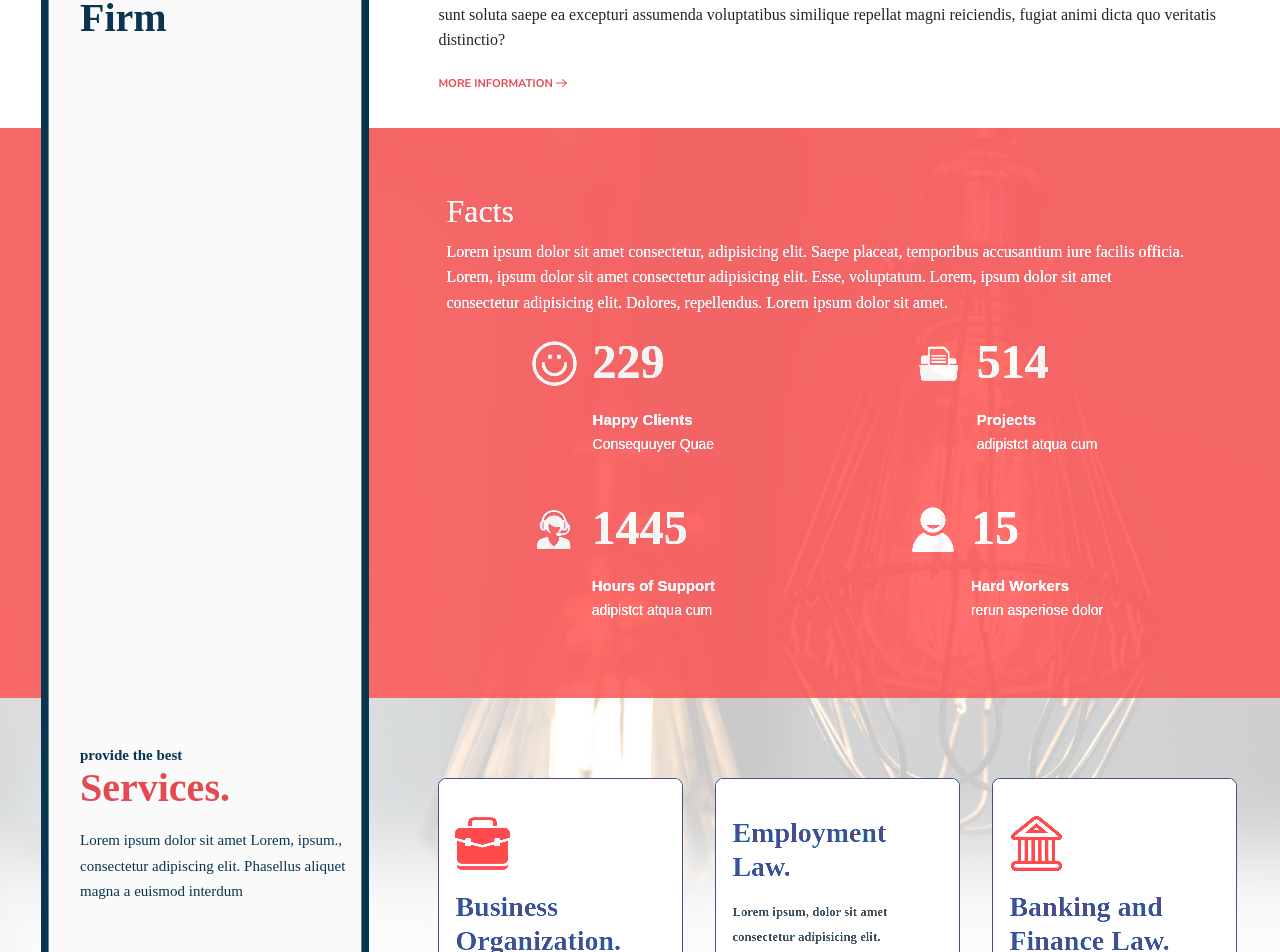
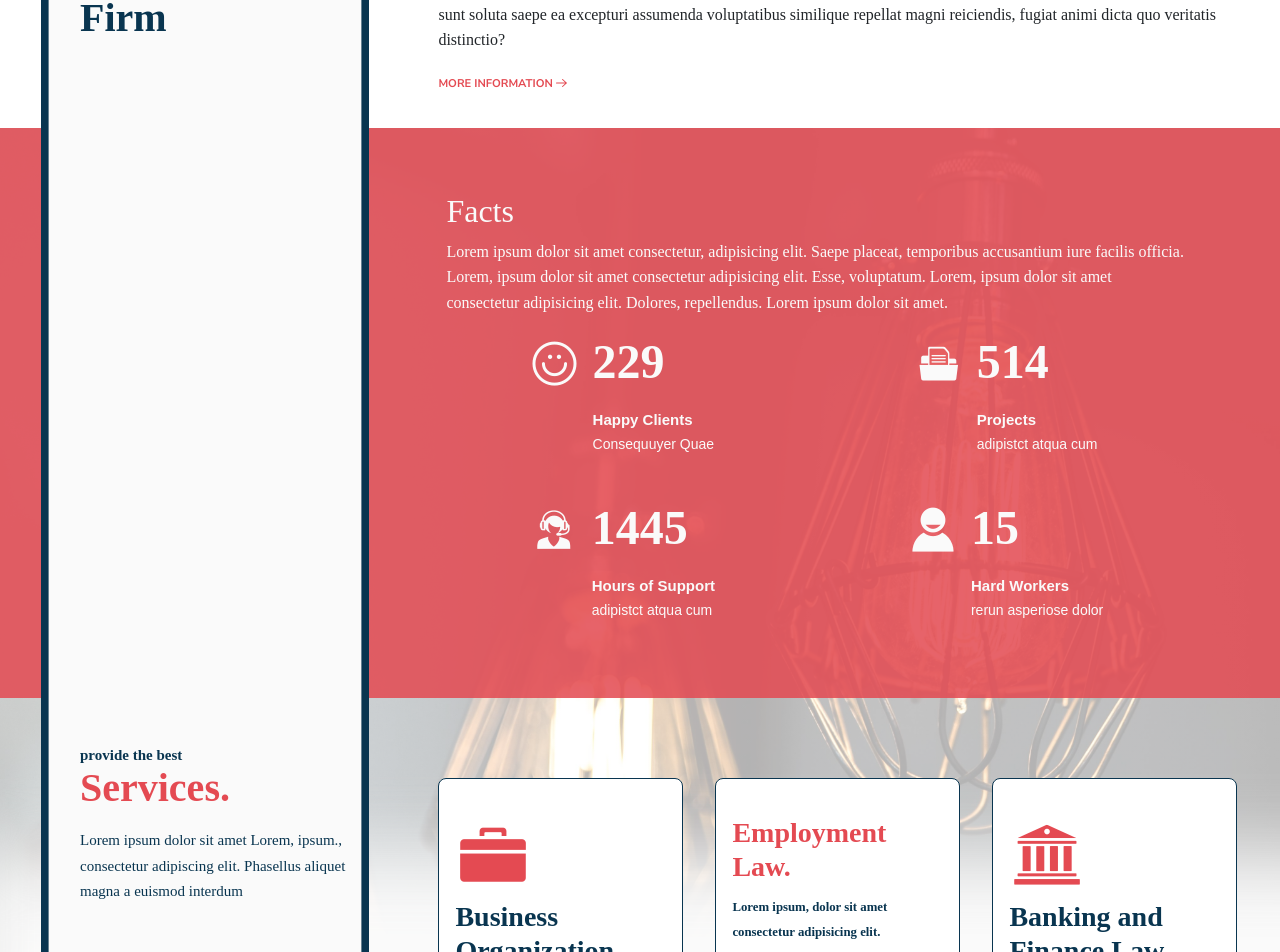
Before and after one commit to enochgeorge9x9/kmanagementwll-website, a React (Create React App) app: page / in a window 1280 px wide. Shown: the part 820-1772 px from the top of the page. Built offline with nearby package versions, Linux system fonts and the light colour scheme; the HTML template or start-up script is replaced by a standard one; a web font is replaced by a local one.

Commit message:
updated the design

```diff
--- a/src/App.js
+++ b/src/App.js
@@ -29,9 +29,11 @@ function App() {
 					{/* <!-- Section A --> */}
 					<SectionA />
 
-					<div className='bg bg-img2'>
+					<div className='bg bg-img2 text-position-1'>
 						{/* <!-- Section B --> */}
-						<SectionB />
+						<div className='bg bg-secondary3'>
+							<SectionB />
+						</div>
 
 						{/* <!-- Section C --> */}
 						<SectionC />
--- a/src/App.scss
+++ b/src/App.scss
@@ -57,8 +57,7 @@ a {
 		span {
 			display: block;
 			color: $secondary-color;
-			filter: saturate(2);
-			font-size: 2.5em;
+					font-size: 2.5em;
 			font-weight: 700;
 			letter-spacing: 1.7px;
 		}
@@ -98,20 +97,32 @@ main {
 	}
 
 	//   Section B
+
+	// .bg-secondary3 {
+	// 	width: 100%;
+	// 	height: 100%;
+	// 	// background-color: $primary-color;
+	// 	background: rgba(255, 43, 43, 0.7);
+	// 	filter: alpha(opacity=60);
+	// 	position: relative;
+	// }
+
 	.bg-overlay {
-		background: $secondary-color;
-		opacity: 0.8;
-		filter: contrast(3);
+		background: rgba(228, 74, 82, 0.858);
+		// opacity: 0.8;
+		// filter: contrast(3);
 		z-index: 0;
 	}
 
 	//Section-B Background
 	.bg-img2 {
 		background-image: linear-gradient(rgba(255, 255, 255, 0.7), rgba(255, 255, 255, 0.7)), url('./imgs/lamps.jpg');
-		max-width: 100vw;
+		max-width: 100%;
 		background-size: cover;
 		background-attachment: fixed;
 		position: relative;
+		// background-blend-mode: multiply;
+		z-index: 0;
 	}
 
 	.bg-img2::before {
@@ -129,6 +140,8 @@ main {
 	#section-b {
 		position: relative;
 		padding: 4rem 1.5rem;
+		opacity: 1;
+		z-index: 5;
 
 		.expertise {
 			color: $light-color;
@@ -192,11 +205,11 @@ main {
 	//   Section C
 	#section-c {
 		display: grid;
-		// grid-template-columns: repeat(3, 1fr);
+		position: relative;
+		z-index: 2;
 		grid-auto-flow: column;
 		grid-gap: 2em;
 		margin-top: 3em;
-		filter: saturate(2) contrast(3);
 
 		.card {
 			height: 245px;
@@ -208,9 +221,9 @@ main {
 			display: flex;
 			justify-content: center;
 
-			img {
-				width: 55px;
-				opacity: 1;
+			i {
+				font-size: 75px;
+				color: $secondary-color;
 			}
 
 			a {
@@ -240,14 +253,15 @@ main {
 				padding: 0.5rem 0;
 			}
 
-			h3:nth-child(even) {
-				padding: 1.2rem 0;
+			h3:nth-child(odd) {
+				padding: 0.2rem 0;
+                color: $secondary-color;
 			}
 
 			p {
-				color: darken($primary-color, 10%);
 				font-size: 0.8em;
 				font-weight: 700;
+                color: $primary-color
 			}
 		}
 
--- a/src/components/Section-c.js
+++ b/src/components/Section-c.js
@@ -1,14 +1,12 @@
-import briefCase from "../imgs/briefCase.svg"
 import arrowRight from "../imgs/arrow-right.svg"
-import bank from "../imgs/bank.svg"
-
 
 const SectionC = () => {
     return (
         <div className="container">
                 <section id="section-c" className='section'>
                     <div className="card card1">
-                        <img src={briefCase} alt="briefCase" />
+                        {/* <img src={briefCase} alt="briefCase" /> */}
+                        <i class="icofont-briefcase-2"></i>
                         <h3>Business Organization.</h3>
                         <a href="/business">MORE <img src={arrowRight} alt="" /></a>
                     </div>
@@ -21,7 +19,8 @@ const SectionC = () => {
 
 
                     <div className="card card3">
-                        <img src={bank} alt="bank" />
+                        {/* <img src={bank} alt="bank" /> */}
+                        <i class="icofont-bank-alt"></i>
                         <h3>Banking and Finance Law.</h3>
                         <a href="/banking">MORE <img src={arrowRight} alt="" /></a>
                     </div>
--- a/src/components/SideBanner.js
+++ b/src/components/SideBanner.js
@@ -4,6 +4,7 @@ const SideBanner = () => {
 	return (
 		<div className='banner'>
 			<img src={banner} alt='' />
+
 			<div className='banner-infos'>
 				<div className='content-1'>
 					<h3>
--- a/src/scss/_Header.scss
+++ b/src/scss/_Header.scss
@@ -50,7 +50,7 @@ header {
 
 	.navLinks {
 		display: flex;
-		//   background-color: steelblue;
+		// background-color: steelblue;
 		min-width: 40%;
 		margin: 0;
 		padding: 0;
--- a/src/scss/_buttons.scss
+++ b/src/scss/_buttons.scss
@@ -7,45 +7,43 @@
 	font-size: 14px;
 	border: 1px solid $secondary-color;
 
-
-    &:hover{
-        transform: scale(.98);
+	&:hover {
+		transform: scale(0.98);
+	}
 }
 
-}
-
-.btn-trans{
+.btn-trans {
 	background-color: transparent;
 	border-color: $light-color;
 
-    &:hover{
-        background-color: lighten($light-color,10%);
+	&:hover {
+		background-color: lighten($light-color, 10%);
 		color: $primary-color;
 		font-weight: 800;
 	}
 }
 
-.btn-secondary{
+.btn-secondary {
 	@extend %btn;
-    background-color: $secondary-color;
+	background-color: darken($secondary-color, 2%);
 	color: $light-color;
 
-    &:hover{
-        background-color: darken($secondary-color,2%);
+	&:hover {
+		background-color: darken($secondary-color, 6%);
 	}
 }
 
-.btn-light{
+.btn-light {
 	@extend %btn;
 	border-color: $light-color;
 	color: $primary-color;
 
-    &:hover{
+	&:hover {
 		color: $primary-color;
 	}
 }
 
-.round-btn{
+.round-btn {
 	@extend %btn;
 	min-width: 10m;
 	border-radius: 1.8em;
--- a/src/scss/_sideBanner.scss
+++ b/src/scss/_sideBanner.scss
@@ -6,6 +6,7 @@
 	// background-color: blue;
 	text-align: right;
 	margin: 2rem 0;
+
 
 	img {
 		position: relative;
--- a/src/scss/_utilities.scss
+++ b/src/scss/_utilities.scss
@@ -25,7 +25,6 @@ ul {
 	background-attachment: fixed;
 	min-width: 80%;
 	margin: 0 auto;
-	opacity: 0.7;
 }
 
 // All Lines
```
Also changed, not shown: src/components/Section-d.js (+14 -12 lines). Lines whose indentation alone changed are shown as unchanged.
